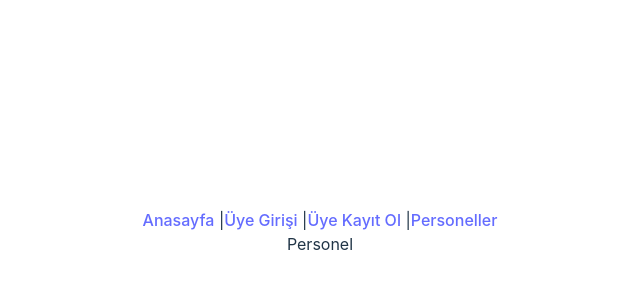
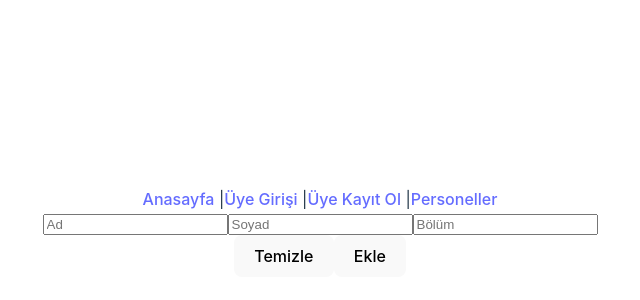
Before and after one commit to oznurtopcu34/reactProje, a React (Vite) app in the folder React/my-react-app/: page /Personel in a window 1280 px wide. Shown: the part 168-468 px from the top of the page, without its empty margins (320-960 px from the left). Built offline with nearby package versions, Linux system fonts and the light colour scheme.

Commit message:
Personel Crud işlemleri :)

```diff
--- a/React/my-react-app/src/App.jsx
+++ b/React/my-react-app/src/App.jsx
@@ -20,7 +20,7 @@ function App() {
           <Route path="/" element={<Anasayfa />} />
           <Route path="/Giris" element={<Giris uyeler={uyeler} />} />
           <Route path="/Kayit" element={<Kayit uyeler={uyeler} setUyeler={setUyeler} />} />
-          <Route path="/Personel" element={<Personel uyeler={uyeler} />} />
+          <Route path="/Personel" element={<Personel/> } />
           <Route path="*" element={<NonFound />} />
         </Routes>
       </BrowserRouter>
--- a/React/my-react-app/src/pages/Personel.jsx
+++ b/React/my-react-app/src/pages/Personel.jsx
@@ -1,9 +1,123 @@
-import React from 'react'
+import React, { useState } from "react";
 
 const Personel = () => {
+  const [personeller, setPersoneller] = useState([]);
+  const [yeniId, setYeniId] = useState(1);
+  const [ad, setAd] = useState("");
+  const [soyad, setSoyad] = useState("");
+  const [bolum, setBolum] = useState("");
+  const [duzenlenenPersonel, setDuzenlenenPersonel] = useState(false);
+  const [duzenlenenId, setDuzenlenenId] = useState(null);
+  const [hataMesaji, setHataMesaji] = useState("");
+
+  const kaydet = () => {
+    if (!ad || !soyad || !bolum) {
+      setHataMesaji("Lütfen tüm alanları doldurun!");
+      return;
+    }
+
+    if (duzenlenenPersonel) {
+      setPersoneller(
+        personeller.map((personel) =>
+          personel.id === duzenlenenId
+            ? { ...personel, ad, soyad, bolum }
+            : personel
+        )
+      );
+      setDuzenlenenPersonel(false);
+    } else {
+      setPersoneller([
+        ...personeller,
+        { id: yeniId, ad, soyad, bolum },
+      ]);
+      setYeniId(yeniId + 1);
+    }
+
+    setAd("");
+    setSoyad("");
+    setBolum("");
+    setDuzenlenenId(null);
+    setHataMesaji("");
+  };
+
+  const guncelle = (id) => {
+    const personel = personeller.find((personel) => personel.id === id);
+    if (personel) {
+      setAd(personel.ad);
+      setSoyad(personel.soyad);
+      setBolum(personel.bolum);
+      setDuzenlenenId(id);
+      setDuzenlenenPersonel(true);
+      setHataMesaji("");
+    }
+  };
+
+  const sil = (id) => {
+    setPersoneller(personeller.filter((personel) => personel.id !== id));
+  };
+
   return (
-    <div>Personel</div>
-  )
-}
+    <div >
+      <div >
+        {hataMesaji && <p style={{ color: "red" }}>{hataMesaji}</p>}
+        <div>
+          <input
+            value={ad}
+            onChange={(e) => setAd(e.target.value)}
+            type="text"
+            placeholder="Ad"
+          />
+          <input
+            value={soyad}
+            onChange={(e) => setSoyad(e.target.value)}
+            type="text"
+            placeholder="Soyad"
+          />
+          <input
+            value={bolum}
+            onChange={(e) => setBolum(e.target.value)}
+            type="text"
+            placeholder="Bölüm"
+          />
+          <div >
+            <button
 
-export default Personel
+              onClick={() => {
+                setAd("");
+                setSoyad("");
+                setBolum("");
+                setDuzenlenenPersonel(false);
+                setDuzenlenenId(null);
+                setHataMesaji("");
+              }}
+            >
+              Temizle
+            </button>
+            <button onClick={kaydet}>
+              {duzenlenenPersonel ? "Güncelle" : "Ekle"}
+            </button>
+          </div>
+        </div>
+      </div>
+
+      <div >
+        {personeller.map((personel) => (
+          <div key={personel.id}>
+            <p>ID: {personel.id}</p>
+            <p>Ad: {personel.ad}</p>
+            <p>Soyad: {personel.soyad}</p>
+            <p>Bölüm: {personel.bolum}</p>
+            <button  onClick={() => sil(personel.id)}>
+              Sil
+            </button>
+            <button onClick={() => guncelle(personel.id)}>
+              Güncelle
+            </button>
+          </div>
+        ))}
+      </div>
+    </div>
+  );
+};
+
+export default Personel;
```
